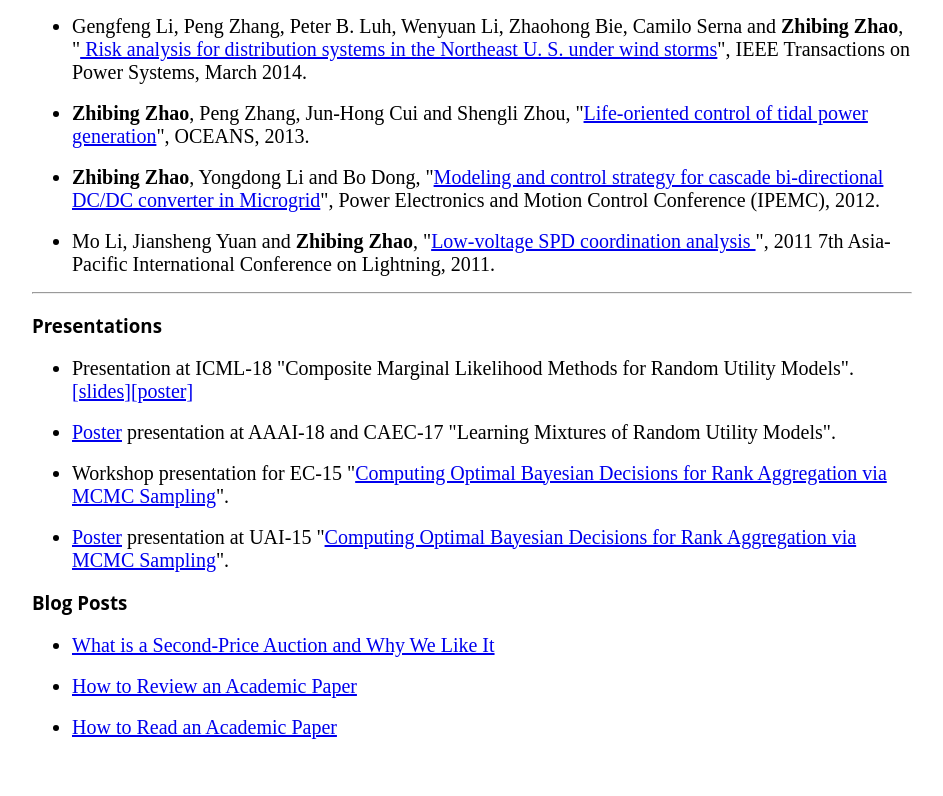
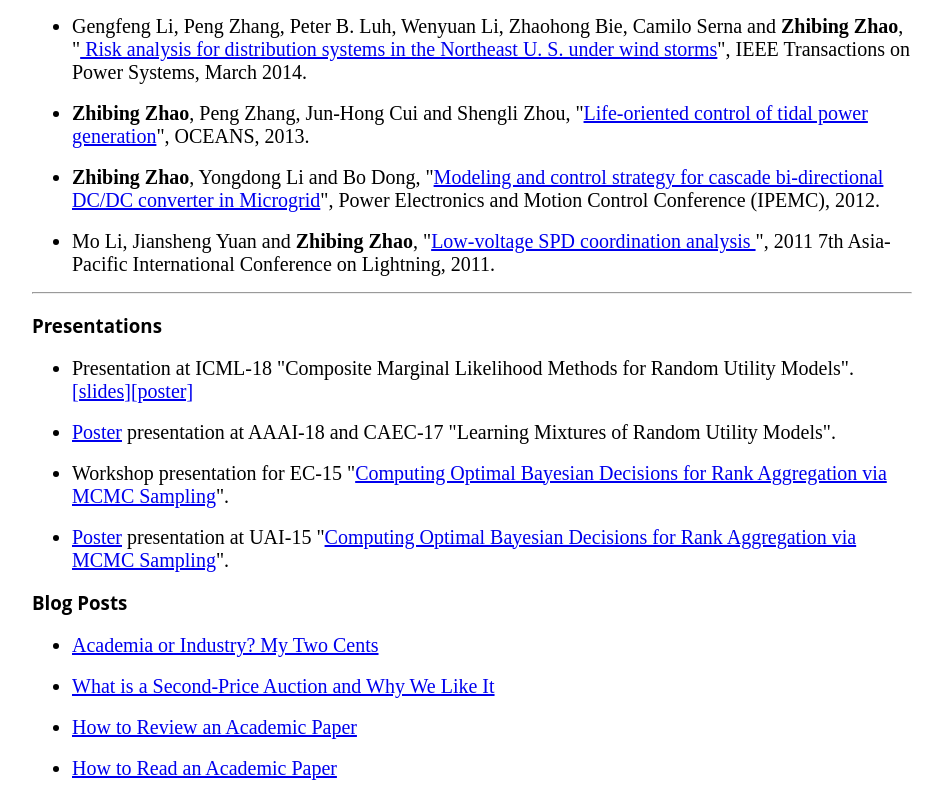
Before and after one commit to zhaozb08/zhaozb08.github.io, a plain HTML site: page index.html in a window 1280 px wide. Shown: the part 1959-2755 px from the top of the page, without its empty margins (168-1111 px from the left). Before the commit the page ends 2714 px from the top, so only its background shows below. Drawn offline with Linux system fonts and the light colour scheme.

Commit message:
updated my blog

```diff
--- a/index.html
+++ b/index.html
@@ -107,6 +107,8 @@
 
 			<h3 class = "heads">Blog Posts</h3>
 				<ul>
+					<li><a href = https://zhaozb08.medium.com/academia-or-industry-my-two-cents-8cd0f5abe8b3>Academia or Industry? My Two Cents</a></li>
+					<br>
 					<li><a href = https://zhaozb08.medium.com/what-is-a-second-price-auction-and-why-we-like-it-ef417dc01dca>What is a Second-Price Auction and Why We Like It</a></li>
 					<br>
 					<li><a href = https://zhaozb08.medium.com/how-to-review-an-academic-paper-48466c0469b>How to Review an Academic Paper</a></li>
```
